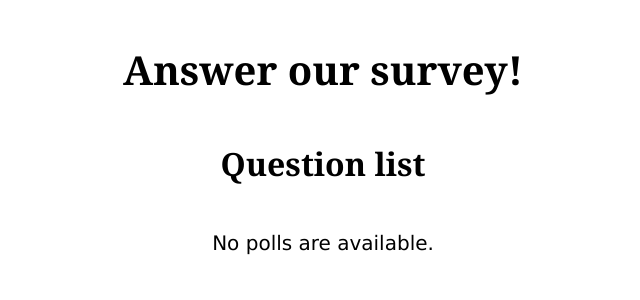
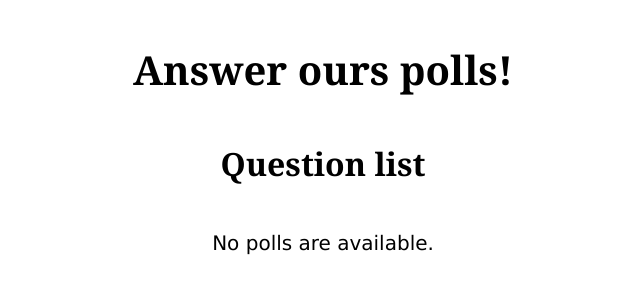
Before and after one commit to LucasLeNumerique/myDjangoHub, a Django app: page /polls/ in a window 1280 px wide. Shown: the part 170-470 px from the top of the page, without its empty margins (317-957 px from the left). Run offline with Django 4.2, Linux system fonts and the light colour scheme; data that the repository does not hold is empty.

Commit message:
polls title instead of survery

```diff
--- a/polls/templates/polls/index.html
+++ b/polls/templates/polls/index.html
@@ -20,7 +20,7 @@
     </header>
 
     <main>
-        <h1> Answer our survey! </h1>
+        <h1> Answer ours polls! </h1>
 
         <div class="poll__frame">
             <h2> Question list </h2>
```
